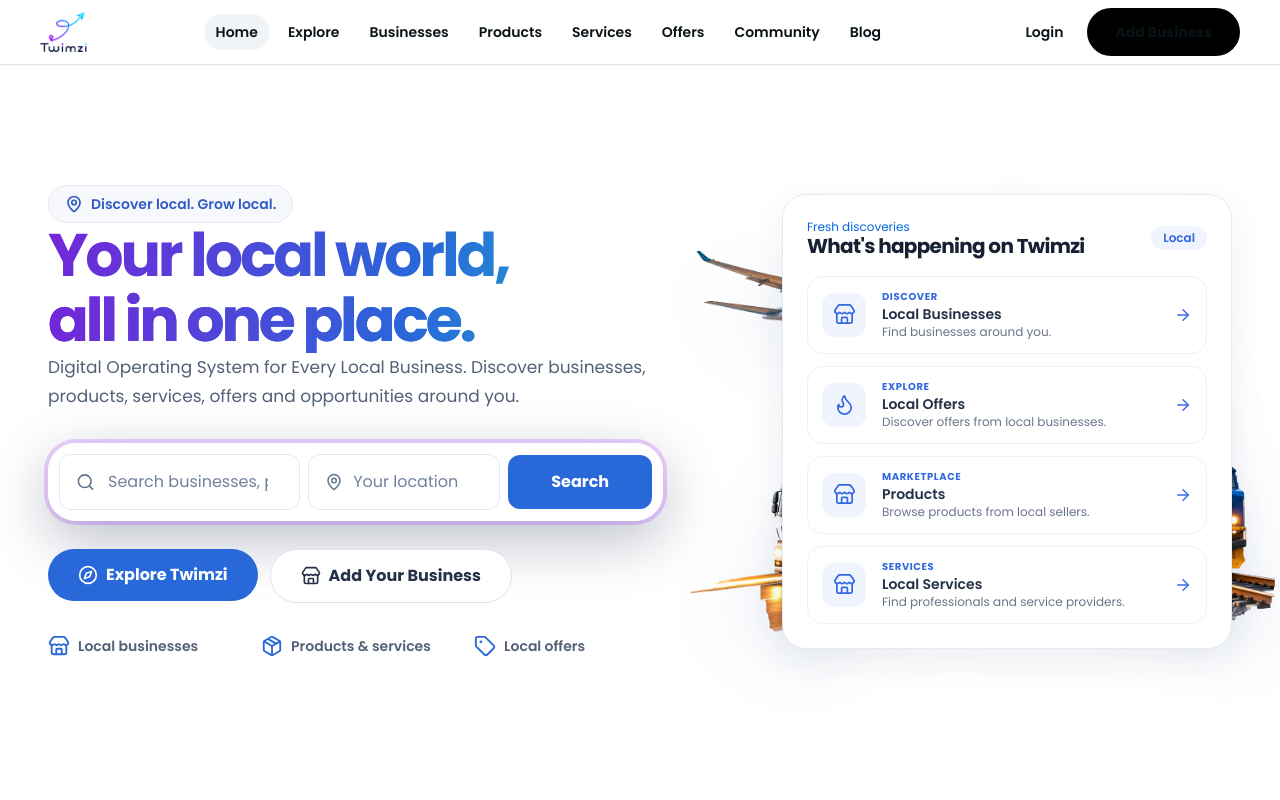
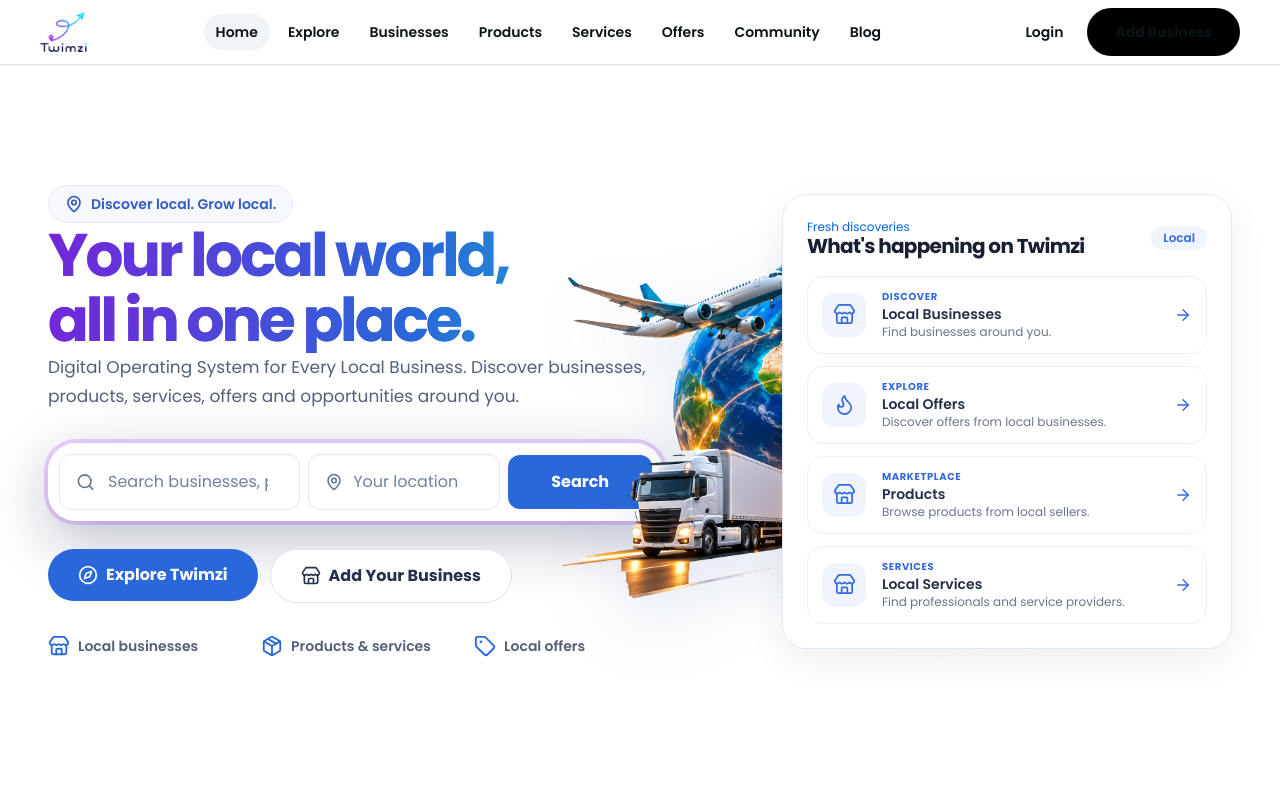
Before and after one commit to twimzi/twimzi-web, a Next.js app: page / in a window 1280 px wide. Shown: the top 800 px of the page. Built offline with nearby package versions, Linux system fonts and the light colour scheme; no server answers; the database is empty.

Commit message:
Balance homepage hero image and search layout

```diff
--- a/src/components/home/hero-section.tsx
+++ b/src/components/home/hero-section.tsx
@@ -85,7 +85,7 @@ export function HeroSection({
               offers and opportunities around you.
             </p>
 
-            <div className="mt-8 max-w-[900px] rounded-[1.75rem] border border-white/45 bg-white/95 p-2.5 text-slate-900 shadow-[0_0_0_4px_rgba(142,7,251,0.18),0_18px_60px_rgba(2,13,58,0.28)]">
+            <div className="mt-8 max-w-[760px] rounded-[1.75rem] border border-white/45 bg-white/95 p-2.5 text-slate-900 shadow-[0_0_0_4px_rgba(142,7,251,0.18),0_18px_60px_rgba(2,13,58,0.28)]">
               <form action="/explore" method="get" className="flex flex-col gap-2 sm:flex-row sm:items-center">
                 <div className="relative min-w-0 flex-1">
                   <label className="sr-only" htmlFor="hero-search">Search businesses, products or services</label>
@@ -126,7 +126,7 @@ export function HeroSection({
               height={1024}
               priority
               sizes="(min-width: 1280px) 58vw, 0px"
-              className="pointer-events-none absolute left-[-70px] top-1/2 z-0 h-auto w-[640px] max-w-none -translate-y-1/2 object-contain drop-shadow-[0_24px_35px_rgba(25,75,150,0.12)]"
+              className="pointer-events-none absolute left-[-190px] top-1/2 z-0 h-auto w-[540px] max-w-none -translate-y-1/2 object-contain drop-shadow-[0_24px_35px_rgba(25,75,150,0.12)]"
             />
             <div className="twimzi-home-discovery-panel relative z-10 ml-auto w-full max-w-[450px] rounded-[30px] border border-white/75 bg-white/95 p-5 text-slate-900 shadow-[0_32px_90px_rgba(1,14,40,0.35)] backdrop-blur-xl sm:p-6">
               <div className="flex items-center justify-between">
```
